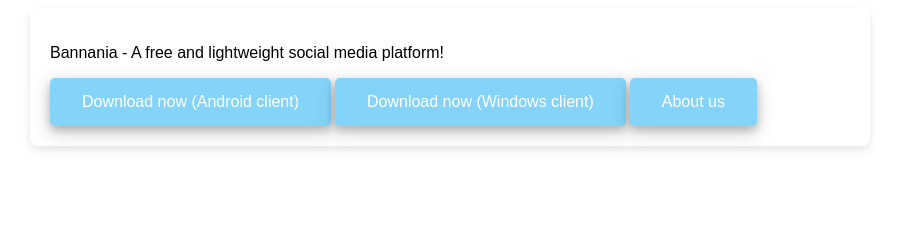
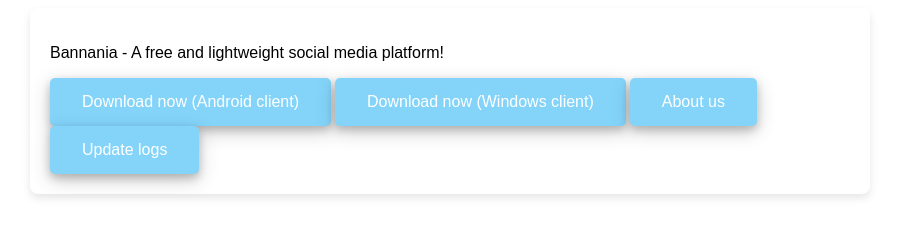
Before and after one commit to Bannania/bannania.github.io, a plain HTML site: page index.html in a window 1280 px wide. Shown: the whole page, without its empty margins (190-1089 px from the left). Drawn offline with Linux system fonts and the light colour scheme.

Commit message:
Update index.html

```diff
--- a/index.html
+++ b/index.html
@@ -12,6 +12,7 @@
         <button id="download">Download now (Android client)</button>
         <button id="windowsDownload" onclick="alert('Sorry! The windows client is currently under development! Please come back soon!')">Download now (Windows client)</button>
         <a href="about.html"><button style="cursor: pointer;">About us</button></a>
+        <a href="updates.html"><button style="cursor: pointer;">Update logs</button></a>
     </div>
 
     <script src="src/script.js"></script>
```
